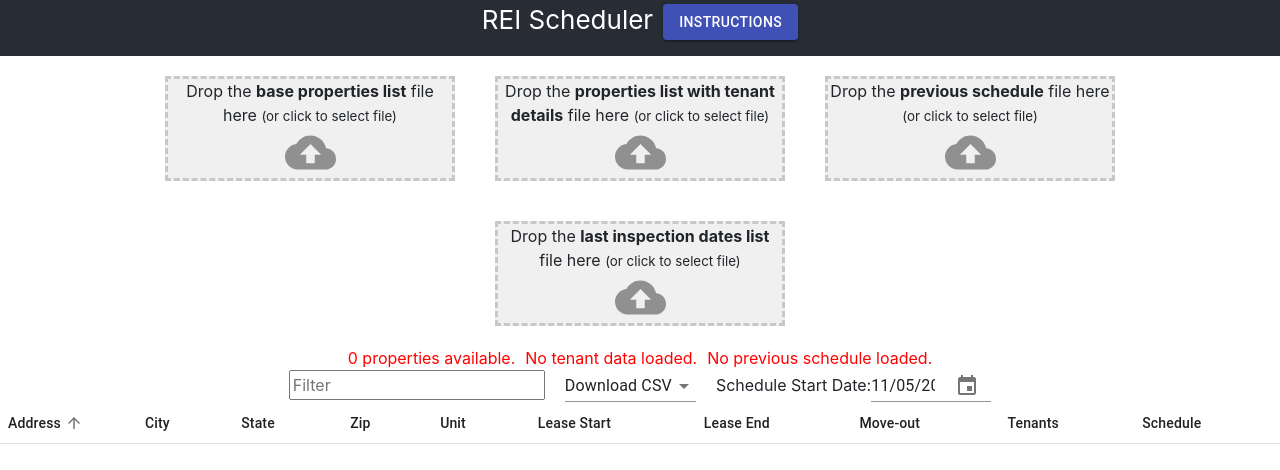
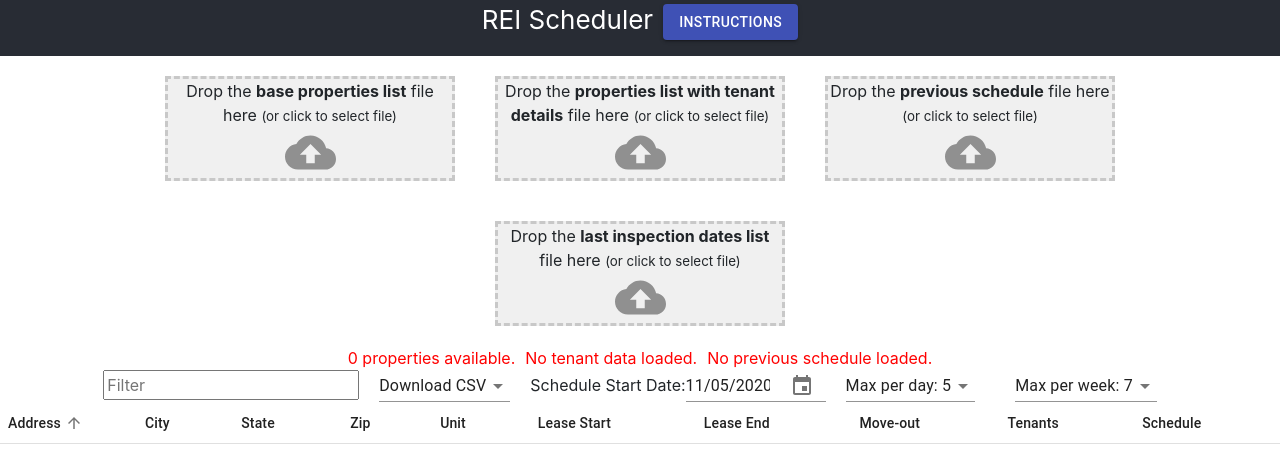
Before and after one commit to Edgetek-Enterprises/rei-scheduler, a React app: page / in a window 1280 px wide. Shown: the top 470 px of the page. Built offline with nearby package versions, Linux system fonts and the light colour scheme.

Commit message:
Allow config of max per day and per week

```diff
--- a/src/App.tsx
+++ b/src/App.tsx
@@ -1,7 +1,7 @@
 import React from 'react';
 import moment from 'moment';
 import './App.css';
-import { makeStyles, TableCell, Table, TableHead, TableRow, TableSortLabel, TableBody, Theme } from '@material-ui/core';
+import { makeStyles, TableCell, Table, TableHead, TableRow, TableSortLabel, TableBody, Theme, Slider } from '@material-ui/core';
 import MomentUtils from '@date-io/moment';
 import { KeyboardDatePicker, MuiPickersUtilsProvider } from "@material-ui/pickers";
 import { CsvType, toCSVInspections, toCSVSchedule } from './util/csvutil';
@@ -10,7 +10,7 @@ import { ColumnData, handleSortChange, SortData, sortRows } from './util/tableut
 import { DropZone } from './components/DropZone';
 import { AppHeader } from './components/AppHeader';
 import { buildSchedule, ScheduleOptions } from './scheduler';
-import { MultiButton } from './components/MultiButton';
+import { ButtonOption, MultiButton } from './components/MultiButton';
 
 export const DATE_FORMAT = 'MM/DD/YYYY';
 
@@ -22,6 +22,8 @@ export default function App() {
 	const columnData = getColumns();
 	const [sorted, setSorted] = React.useState<SortData<Property>>({ col: columnData[0], dir: 'asc' });
 	const [filterText, setFilterText] = React.useState<string>('');
+	const [maxPerDay, setMaxPerDay] = React.useState<number>(5);
+	const [maxPerWeek, setMaxPerWeek] = React.useState<number>(7);
 	const classes = STYLES();
 
 	let items = propertyList;
@@ -62,9 +64,11 @@ export default function App() {
 					value={filterText}
 				/>
 				<span style={{padding: '0px 20px'}}>
-					<MultiButton content={[
-						{title:'Inspections', handler: downloadInspections},
-						{title:'Schedule', handler: downloadSchedule}]}
+					<MultiButton
+						title={(bo) => 'Download CSV'}
+						content={[
+							{title:'Inspections', handler: downloadInspections},
+							{title:'Schedule', handler: downloadSchedule}]}
 					/>
 				</span>
 
@@ -72,13 +76,39 @@ export default function App() {
 				<MuiPickersUtilsProvider utils={MomentUtils}>
 					<KeyboardDatePicker
 						value={startDate}
-						style={{width:'120px'}}
+						style={{width:'140px'}}
 						placeholder={startDate.format(DATE_FORMAT)}
-						onChange={(date) => startDateUpdated((date as moment.Moment) ?? moment())}
+						onChange={(date) => {
+							const m = (date as moment.Moment) ?? moment();
+							if (!m.isValid()) {
+								return;
+							}
+							setStartDate(m);
+							optionsUpdated();
+						}}
 						format={DATE_FORMAT}
 						rifmFormatter={(str) => str}
 					/>
 				</MuiPickersUtilsProvider>
+
+				<span style={{padding: '0px 20px'}}>
+					<MultiButton
+						title={(bo,i) => 'Max per day: ' + (i+1)}
+						content={Array.from({length: 30}, (value, key) => key).map(
+							i => {return {title:''+(i+1), handler: () => {setMaxPerDay(i+1); optionsUpdated(); }} as ButtonOption;}
+						)}
+						selectedIndex={maxPerDay-1}
+					/>
+				</span>
+				<span style={{padding: '0px 20px'}}>
+					<MultiButton
+						title={(bo,i) => 'Max per week: ' + (i+1)}
+						content={Array.from({length: 30}, (value, key) => key).map(
+							i => {return {title:''+(i+1), handler: () => {setMaxPerWeek(i+1); optionsUpdated(); }} as ButtonOption;}
+						)}
+						selectedIndex={maxPerWeek-1}
+					/>
+				</span>
 			</div>
 			<Table
 				aria-labelledby="tableTitle"
@@ -121,11 +151,7 @@ export default function App() {
 		</div>
 	</div>;
 
-	function startDateUpdated(m: moment.Moment) {
-		if (!m.isValid()) {
-			return;
-		}
-		setStartDate(m);
+	function optionsUpdated() {
 		propertyList.forEach(p => {
 			p.schedule = (p.schedule ?? []).filter(s => s.isImport);
 			console.log('Computed schedule reset for ' + pstring(p));
@@ -226,8 +252,8 @@ export default function App() {
 			moveInBuffer: (d) => moment(d).add(3, 'months'),
 			// No move-out buffer
 			moveOutBuffer: (d) => d,//moment(d).add(-3, 'months'),
-			maxPerDay: 5,
-			maxPerWeek: 7,
+			maxPerDay: maxPerDay,
+			maxPerWeek: maxPerWeek,
 			pushBlackout: (d) => {
 				let pass = false;
 				while (!pass) {
--- a/src/components/MultiButton.tsx
+++ b/src/components/MultiButton.tsx
@@ -1,14 +1,31 @@
 import React from 'react';
 import { makeStyles, Theme, MenuItem, Select } from '@material-ui/core';
 
-export interface ButtonOptions {
+export interface ButtonOption {
 	handler: () => void;
 	title: string;
 }
 export const MultiButton = (props: {
-	content: ButtonOptions[]
+	content: ButtonOption[];
+	title: (current:ButtonOption,index:number) => string;
+	selectedIndex?: number;
 }) => {
 	const classes = STYLES();
+	const [title, setTitle] = React.useState<string>('Select');
+
+	React.useEffect(() => {
+		if (props.selectedIndex !== undefined) {
+			const bo = props.content[props.selectedIndex];
+			setTitle(props.title(bo, props.selectedIndex));
+		} else {
+			setTitle(props.title(props.content[0], 0));
+		}
+	}, [props.selectedIndex]);
+
+	function change(bo: ButtonOption, i:number) {
+		setTitle(props.title(bo, i));
+		bo.handler();
+	}
 
 	return <div className={classes.openControlBar}>
 		<Select
@@ -17,14 +34,16 @@ export const MultiButton = (props: {
 			// className={classes.selectEmpty}
 			inputProps={{ 'aria-label': 'Without label' }}
 		>
-			<MenuItem value='' disabled>Download CSV</MenuItem>
-			{ props.content.map((c,i) =>
-				<MenuItem
+			<MenuItem value='' disabled>{title}</MenuItem>
+			{ props.content.map((c,i) => {
+				const si = props.selectedIndex;
+				return <MenuItem
 					key={i}
-					onClick={event => props.content[i].handler()}
+					onClick={event => change(props.content[i],i)}
 				>
 					{ props.content[i].title }
-				</MenuItem>
+				</MenuItem>;
+			}
 			)}
 		</Select>
 	</div>;
```
